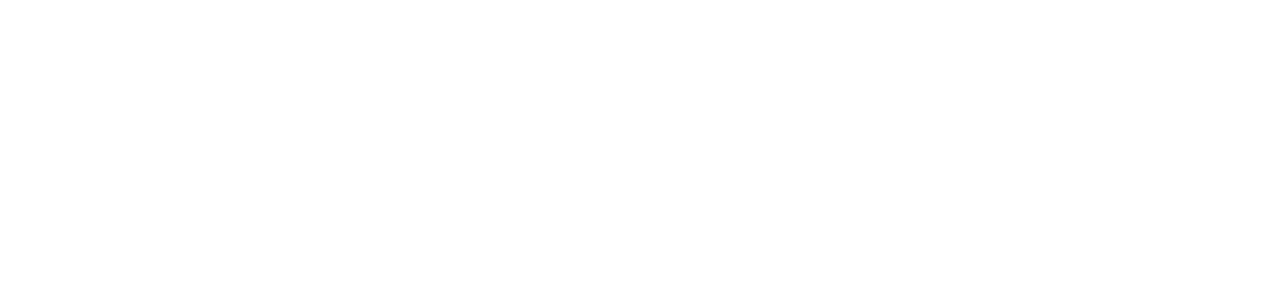
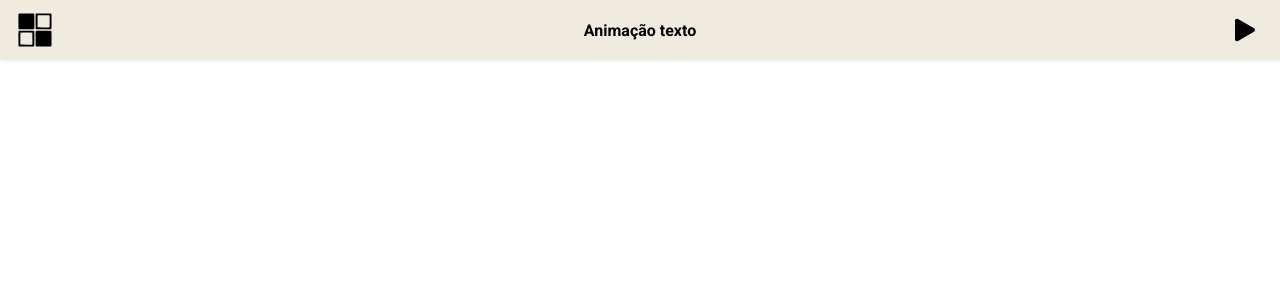
Before and after one commit to asafe-fernandes/algebra-site, a Next.js app in the folder front-end/: page / in a window 1280 px wide. Shown: the top 300 px of the page. Built offline with nearby package versions, Linux system fonts and the light colour scheme.

Commit message:
iniciando header

```diff
--- /dev/null
+++ b/front-end/src/app/layout.module.css
@@ -0,0 +1,3 @@
+.layoutContainer{
+  background-color: var(--colorBackground);
+}
--- a/front-end/src/app/layout.tsx
+++ b/front-end/src/app/layout.tsx
@@ -1,4 +1,5 @@
 import './globals.css';
+import styles from './layout.module.css';
 
 export default function RootLayout({
   children,
@@ -8,7 +9,7 @@
   return (
     <html lang="pt-br">
       <title>MatHub</title>
-      <body suppressHydrationWarning={true}>
+      <body className={styles.layoutContainer} suppressHydrationWarning={true}>
         {children}
       </body>
     </html>
--- a/front-end/src/app/page.tsx
+++ b/front-end/src/app/page.tsx
@@ -1,7 +1,13 @@
+import Header from '@mod/layout/Header';
+
 export default function lendingPage(){
   return(
     <main>
-
+      <Header />
+      {/* section 1, cta 1*/}
+      {/* imagem ilustrativa */}
+      {/* section 2, cta 2 */}
+      {/* Footer dark/black */}
     </main>
   );
-};
+}
--- /dev/null
+++ b/front-end/src/components/actions/LinkIcon.module.css
@@ -0,0 +1,25 @@
+.linkIconContainer{
+  width: 100%;
+  height: 100%;
+  max-width: 40px;
+  max-height: 40px;
+
+  fill: var(--purple);
+  color: var(--purple);
+
+  transition: all .2s ease-in-out;
+}
+@media screen and (min-width: 769px) {
+  .linkIconContainer:hover{
+    opacity: .7;
+  }
+}
+.linkIconContainer:active{
+  transform: scale(.9);
+  transition: all .07s ease-in-out;
+}
+
+.linkIconContainer *{
+  width: 100%;
+  height: 100%;
+}
--- /dev/null
+++ b/front-end/src/components/actions/LinkIcon.tsx
@@ -0,0 +1,12 @@
+import Link, { LinkProps } from 'next/link';
+import styles from './LinkIcon.module.css';
+
+type TypeLinkIcon = LinkProps & {
+  children: React.ReactNode
+}
+
+export default function LinkIcon({children, ...props}: TypeLinkIcon){
+  return(
+    <Link className={styles.linkIconContainer} {...props}>{children}</Link>
+  );
+}
--- /dev/null
+++ b/front-end/src/components/icons/Logo.module.css
@@ -0,0 +1,4 @@
+.svgContainer{
+  width: 100%;
+  height: 100%;
+}
--- /dev/null
+++ b/front-end/src/components/icons/Logo.tsx
@@ -0,0 +1,32 @@
+import styles from './Logo.module.css';
+
+export default function Logo(){
+  return (
+    <svg className={styles.svgContainer} xmlns="http://www.w3.org/2000/svg"
+      width="500.000000pt" height="500.000000pt" viewBox="0 0 500.000000 500.000000"
+      preserveAspectRatio="xMidYMid meet">
+
+      <g transform="translate(0.000000,500.000000) scale(0.100000,-0.100000)" stroke="none">
+        <path d="M502 4550 c-18 -11 -41 -34 -52 -52 -19 -32 -20 -53 -20 -918 0 -995
+-5 -932 75 -977 l40 -23 874 0 c854 0 876 0 916 20 26 13 49 34 63 59 l22 39
+0 878 c0 980 4 922 -69 971 l-34 23 -891 0 c-871 0 -892 -1 -924 -20z"/>
+        <path d="M2649 4547 c-73 -48 -69 9 -69 -970 0 -853 1 -879 20 -916 13 -27 33
+-46 63 -60 43 -21 49 -21 918 -21 l874 0 40 23 c80 45 75 -18 75 977 0 865 -1
+886 -20 918 -11 18 -34 41 -52 52 -32 19 -53 20 -924 20 l-891 0 -34 -23z
+m1631 -234 c16 -9 33 -27 39 -40 14 -31 15 -1350 1 -1387 -5 -14 -21 -33 -37
+-43 -25 -17 -71 -18 -685 -21 -448 -2 -672 1 -699 8 -28 8 -46 21 -59 43 -19
+31 -20 55 -20 698 0 428 4 677 10 695 23 66 -6 63 743 64 616 0 682 -2 707
+-17z"/>
+        <path d="M505 2397 c-80 -45 -75 18 -75 -977 0 -865 1 -886 20 -918 11 -18 34
+-41 52 -52 32 -19 53 -20 924 -20 l891 0 34 23 c73 49 69 -9 69 971 l0 878
+-22 39 c-14 25 -37 46 -63 59 -40 20 -62 20 -916 20 l-874 0 -40 -23z m1596
+-227 c20 -6 45 -20 55 -31 18 -20 19 -47 19 -716 l0 -695 -33 -29 -32 -29
+-680 0 c-479 0 -686 3 -704 11 -13 6 -32 25 -41 43 -14 28 -16 95 -13 712 3
+656 4 683 22 703 11 12 33 25 50 30 44 13 1312 13 1357 1z"/>
+        <path d="M2662 2399 c-29 -15 -49 -34 -62 -60 -19 -37 -20 -65 -20 -916 0
+-979 -4 -922 69 -970 l34 -23 891 0 c871 0 892 1 924 20 18 11 41 34 52 52 19
+32 20 53 20 918 0 995 5 932 -75 977 l-40 23 -875 0 c-872 0 -875 0 -918 -21z"/>
+      </g>
+    </svg>
+  );
+}
--- /dev/null
+++ b/front-end/src/modules/layout/Header.module.css
@@ -0,0 +1,18 @@
+.headerContainer{
+  height: 60px;
+  width: 100%;
+  padding: 10px 15px;
+
+  display: flex;
+  flex-flow: row nowrap;
+  justify-content: space-between;
+  align-items: center;
+
+  background-color: var(--colorContrast);
+  box-shadow: 2px 0px 4px rgba(0, 0, 0, 0.15);
+}
+
+.headerContainer *{
+  color: var(--color);
+  fill: var(--color);
+}
--- /dev/null
+++ b/front-end/src/modules/layout/Header.tsx
@@ -0,0 +1,14 @@
+import Logo from '@comp/icons/Logo';
+import styles from './Header.module.css';
+import LinkIcon from '@comp/actions/LinkIcon';
+import { BsPlayFill } from 'react-icons/bs';
+
+export default function Header(){
+  return (
+    <header className={styles.headerContainer}>
+      <LinkIcon href='/'><Logo /></LinkIcon>
+      <h5>Animação texto</h5>
+      <LinkIcon href='/login'><BsPlayFill /></LinkIcon>
+    </header>
+  );
+}
--- a/front-end/tsconfig.json
+++ b/front-end/tsconfig.json
@@ -19,8 +19,9 @@
       }
     ],
     "paths": {
-      "@/*": ["./src/*"],
-      "@comp/*": ["./src/components*"]
+      // "@/*": ["./src/*"],
+      "@comp/*": ["./src/components/*"],
+      "@mod/*": ["./src/modules/*"]
     }
   },
   "include": ["next-env.d.ts", "**/*.ts", "**/*.tsx", ".next/types/**/*.ts"],
```
